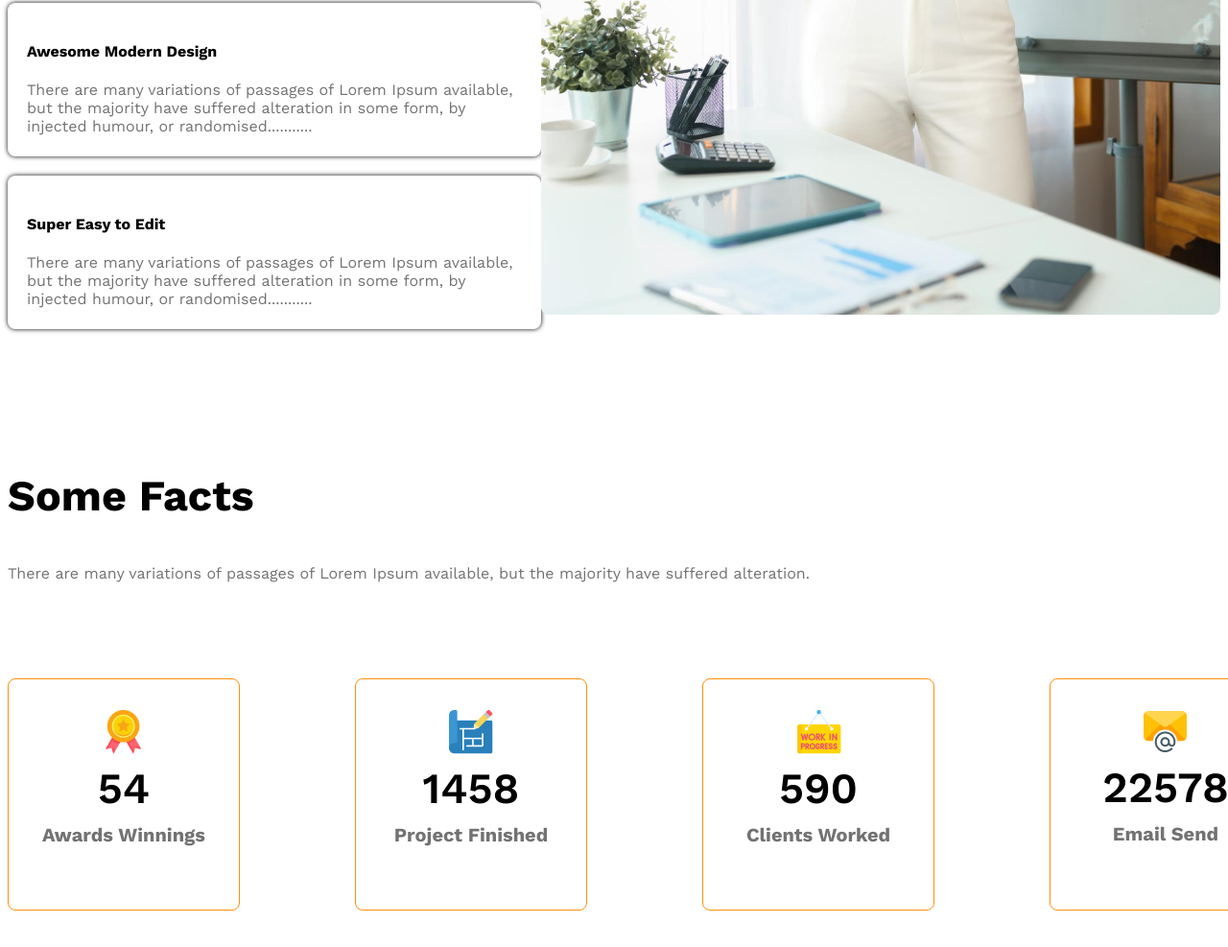
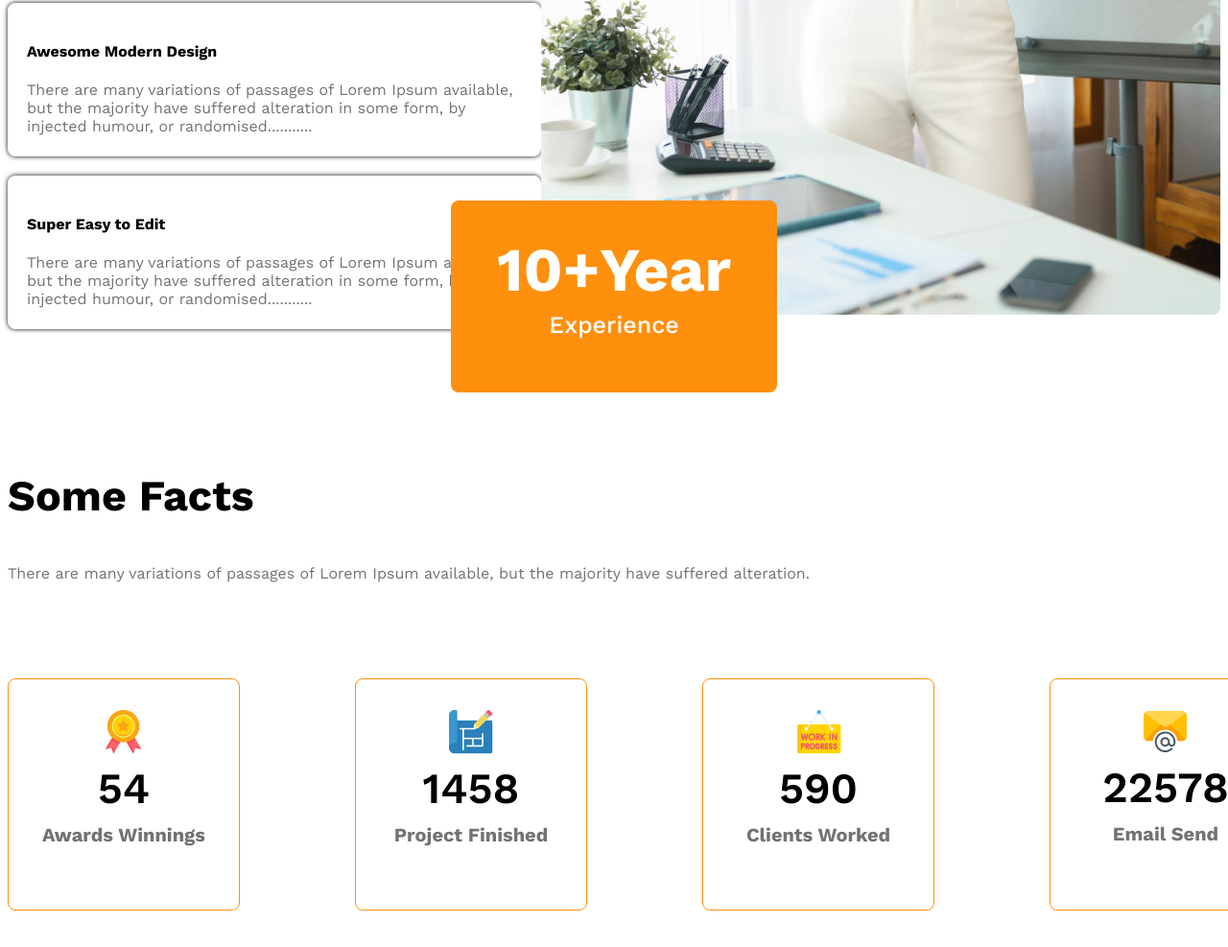
Before and after one commit to kausar017/Responsive-projects-g3, a plain HTML site: page index.html in a window 1280 px wide. Shown: the part 2759-3746 px from the top of the page at 96% size. Drawn offline with nearby package versions, Linux system fonts and the light colour scheme.

Commit message:
Responsive projects

```diff
--- a/index.html
+++ b/index.html
@@ -67,7 +67,12 @@
                </div>
             </div>
             <div class="features-img">
-                <img src="images/architect.png" alt="">
+                <img src="images/architect.png" alt="architect-related-img">
+
+                <div class="box-card">
+                    <h1 class="box-card-title">10+Year</h1>
+                    <p class="box-card-discription">Experience</p>
+                </div>
             </div>
         </section>
         <!--Features you will love & enjoy ending heare  -->
--- a/styles/style.css
+++ b/styles/style.css
@@ -168,11 +168,35 @@ main > section{
 .features-card{
     max-width: 580px;
     height: 120px;
-    /* border: 1px solid rgb(192, 189, 189); */
     border-radius: 8px;
     box-shadow: 0px 0px 5px;
     padding: 20px 20px;
     margin-top: 20px;
+}
+.box-card{
+    max-width: 340px;
+    height: 200px;
+    background-color:rgba(255, 144, 14, 1);
+    border-radius: 8px;
+    justify-content: center;
+    align-items: center;
+    margin: -176px -94px;
+    position: relative;
+    z-index: 1;
+}
+.box-card-title{
+    font-size: 64px;
+    text-align: center;
+    color: rgba(255, 255, 255, 1);
+    padding-top: 34px;
+}
+.box-card-discription{
+    color: #ffff;
+    font-size: 25px;
+    font-weight: 500;
+   text-align: center;
+   margin-top: -48px;
+
 }
 /* sume facts related styles */
 
@@ -229,6 +253,7 @@ main > section{
 }
 
 /* footer style end heare */
+
 /* responsive smoll size midea queary  */
 
 @media screen and (max-width:576px) {
@@ -236,7 +261,7 @@ main > section{
         flex-direction: column;
 
     }
-    .teams-img-container, .Facts-container, .sponspors-companis{
+    .teams-img-container, .Facts-container, .sponspors-companis, .Features-enjoy-container{
         grid-template-columns: repeat(1, 1fr);
     }
     .Facts-container{
@@ -253,6 +278,10 @@ main > section{
         margin-left: 10px;
         text-align: center;
         padding: 10px;
+    }
+    .Features-enjoy-container{
+        margin: 20px;
+        max-width: control;
     }
 }
 /* mideam  size divice qyeary */
```
Also changed, not shown: 1 other file.
